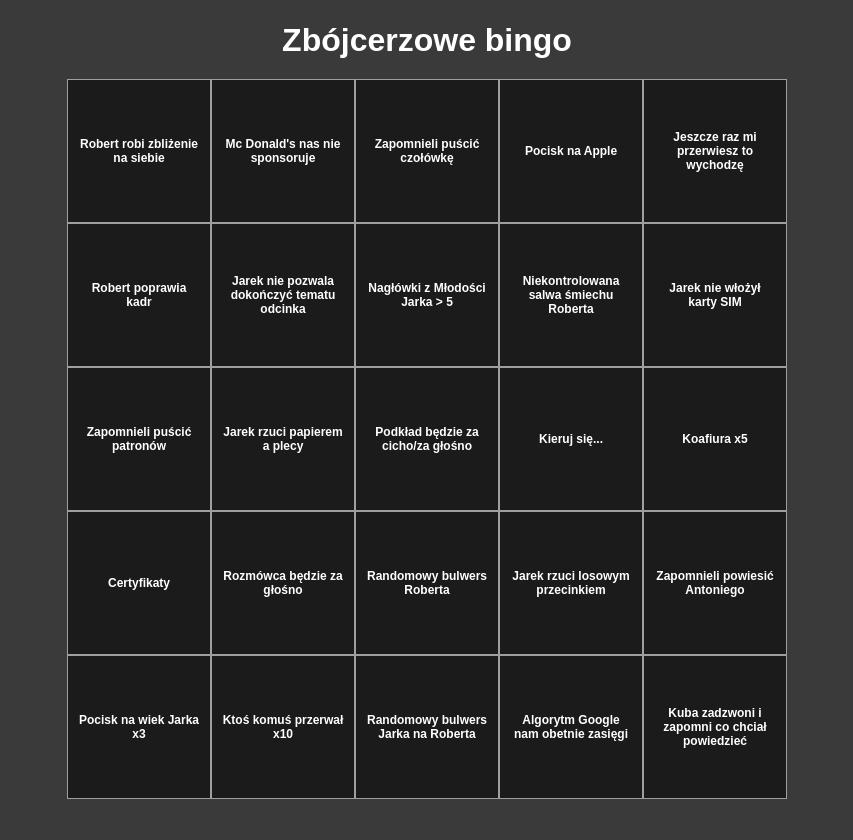
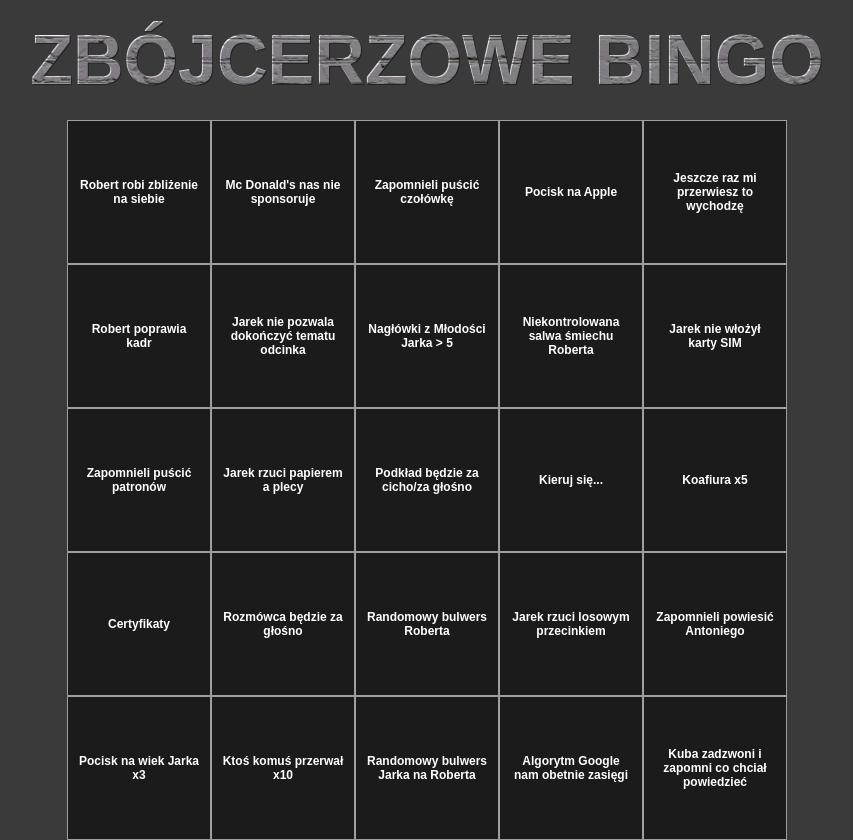
Before and after one commit to squerty0/bingo, a plain HTML site: page index.html in a window 1280 px wide. Shown: the whole page, without its empty margins (213-1066 px from the left). Before the commit the page ends 800 px from the top, so only its background shows below. Drawn offline with Linux system fonts and the light colour scheme.

Commit message:
Add files via upload

```diff
--- a/index.html
+++ b/index.html
@@ -99,6 +99,20 @@
             transform: rotateZ(0deg);
         }
 
+        h1{
+            color: white;
+            margin: 20px;
+            font-weight: 900;
+            font-size: min(6vw, 70px);
+            background: url(bg.jpg);
+            /* background-size: cover; */
+            background-attachment: fixed;
+            -webkit-background-clip: text;
+            background-clip: text;
+            -webkit-text-fill-color: transparent;
+            text-shadow: 1px 1px rgba(0,0,0,0.4);
+        }
+
         @media screen and (max-width: 720px) {
             .bingo-cell > label{
                 font-size: 10px;
@@ -115,15 +129,11 @@
             }
         }
 
-        h1{
-            color: white;
-            margin: 20px;
-        }
 
     </style>
 </head>
 <body>
-    <h1>Zbójcerzowe bingo</h1>
+    <h1>ZBÓJCERZOWE BINGO</h1>
     <div class="bingo-sheet">
         <div class="bingo-cell"><input type="checkbox" id="cb-01"/><label for="cb-01"></label><div class="checked-box"><img/></div></div>
         <div class="bingo-cell"><input type="checkbox" id="cb-02"/><label for="cb-02"></label><div class="checked-box"><img/></div></div>
```
Also changed, not shown: bg.jpg (added).
